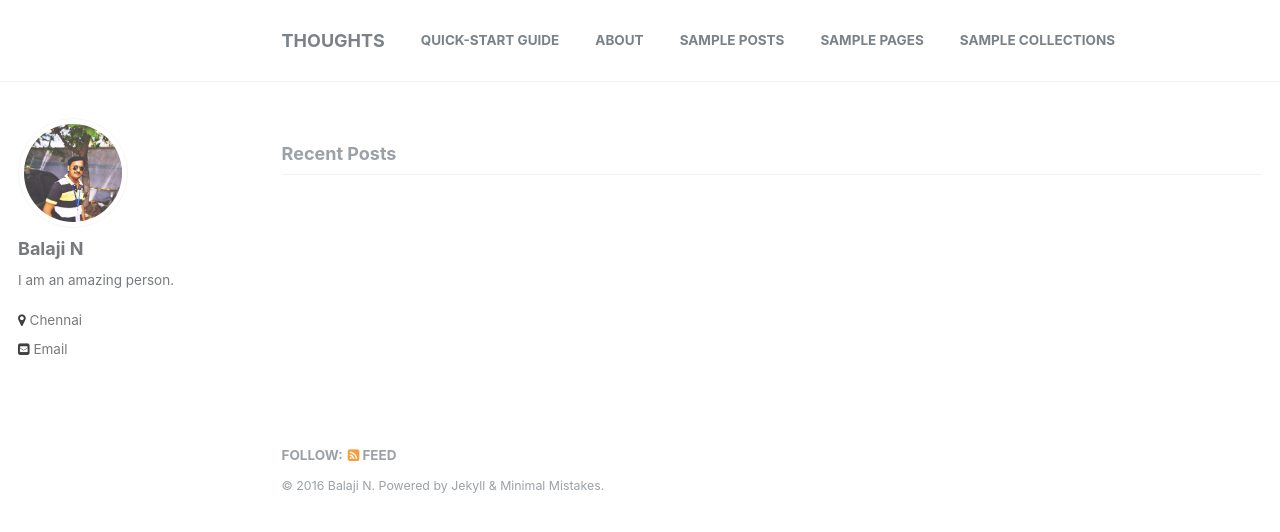
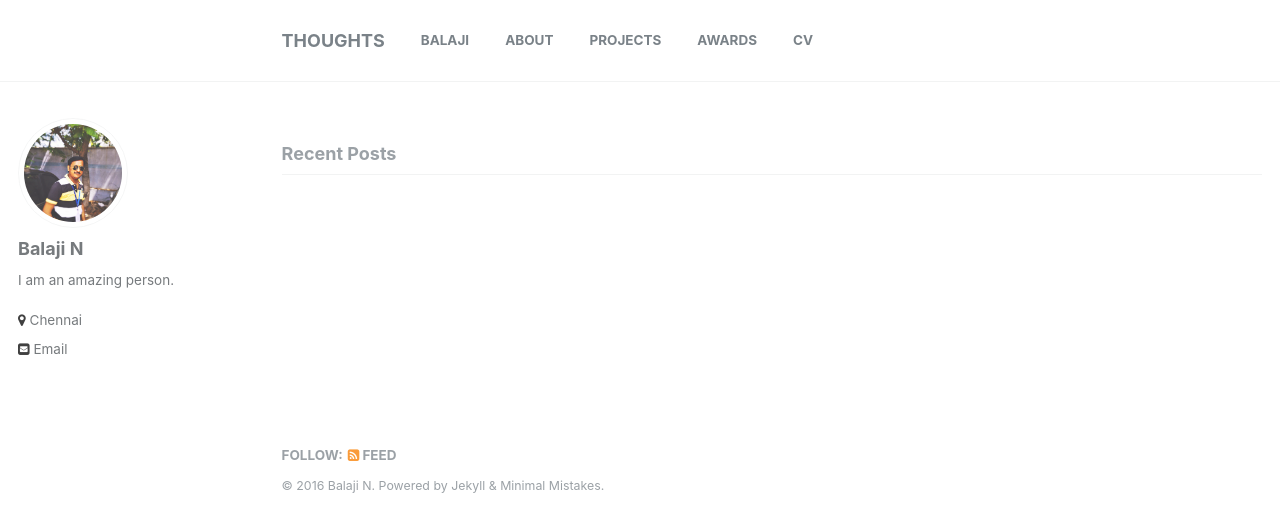
Before and after one commit to balajincse/balajincse.github.io, a Jekyll site: the page built from index.html, in a window 1280 px wide. Shown: the top 532 px of the page. Built offline with Jekyll 4.4.1, drawn with Linux system fonts in a browser that asks for light colours; the list of posts is cut into pages by our own code.

Commit message:
updating nav

```diff
--- a/_data/navigation.yml
+++ b/_data/navigation.yml
@@ -1,16 +1,16 @@
 # main links links
 main:
-  - title: "Quick-Start Guide"
-    url: https://mmistakes.github.io/minimal-mistakes/docs/quick-start-guide/
+  - title: "Balaji"
+    url:
 
   - title: "About"
-    url: https://mmistakes.github.io/minimal-mistakes/
+    url:
 
-  - title: "Sample Posts"
-    url: https://mmistakes.github.io/minimal-mistakes/year-archive/
+  - title: "Projects"
+    url:
 
-  - title: "Sample Pages"
-    url: https://mmistakes.github.io/minimal-mistakes/page-archive/
+  - title: "Awards"
+    url:
 
-  - title: "Sample Collections"
-    url: https://mmistakes.github.io/minimal-mistakes/collection-archive/
+  - title: "CV"
+    url:
```
